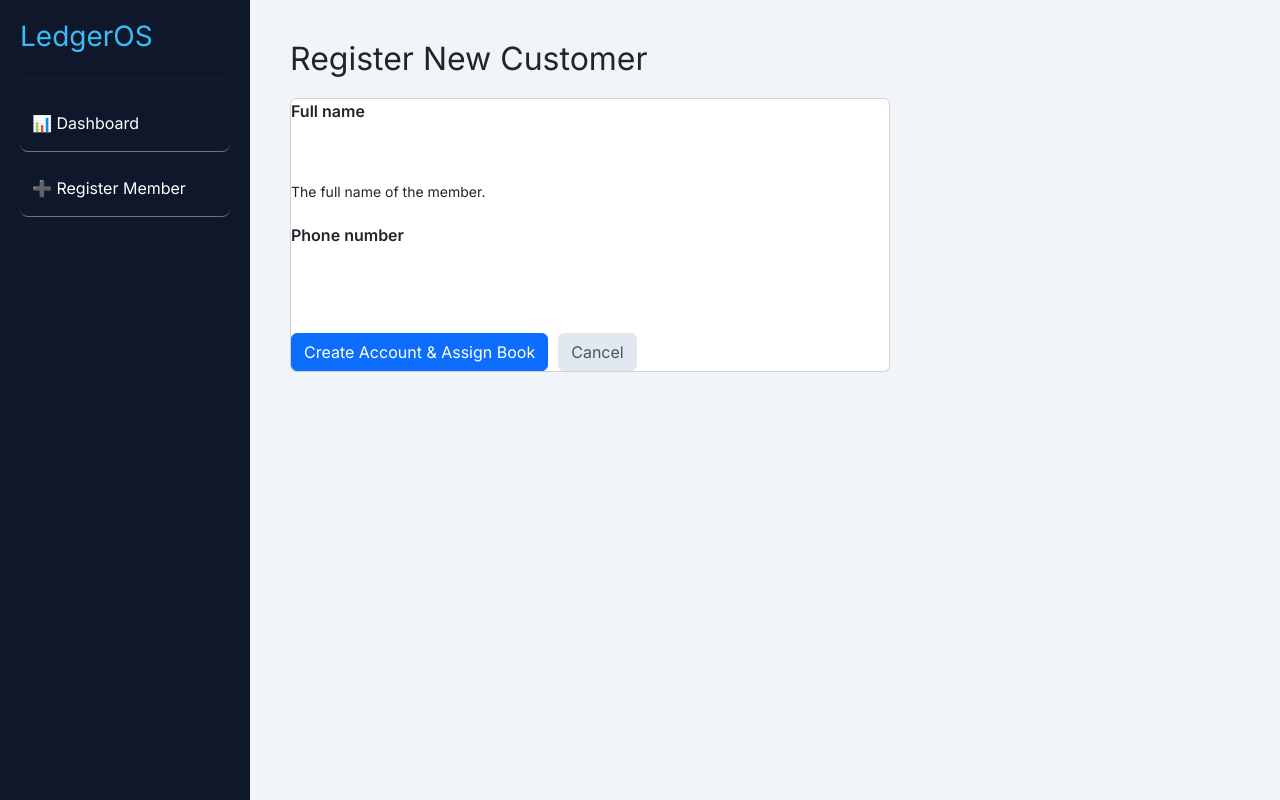
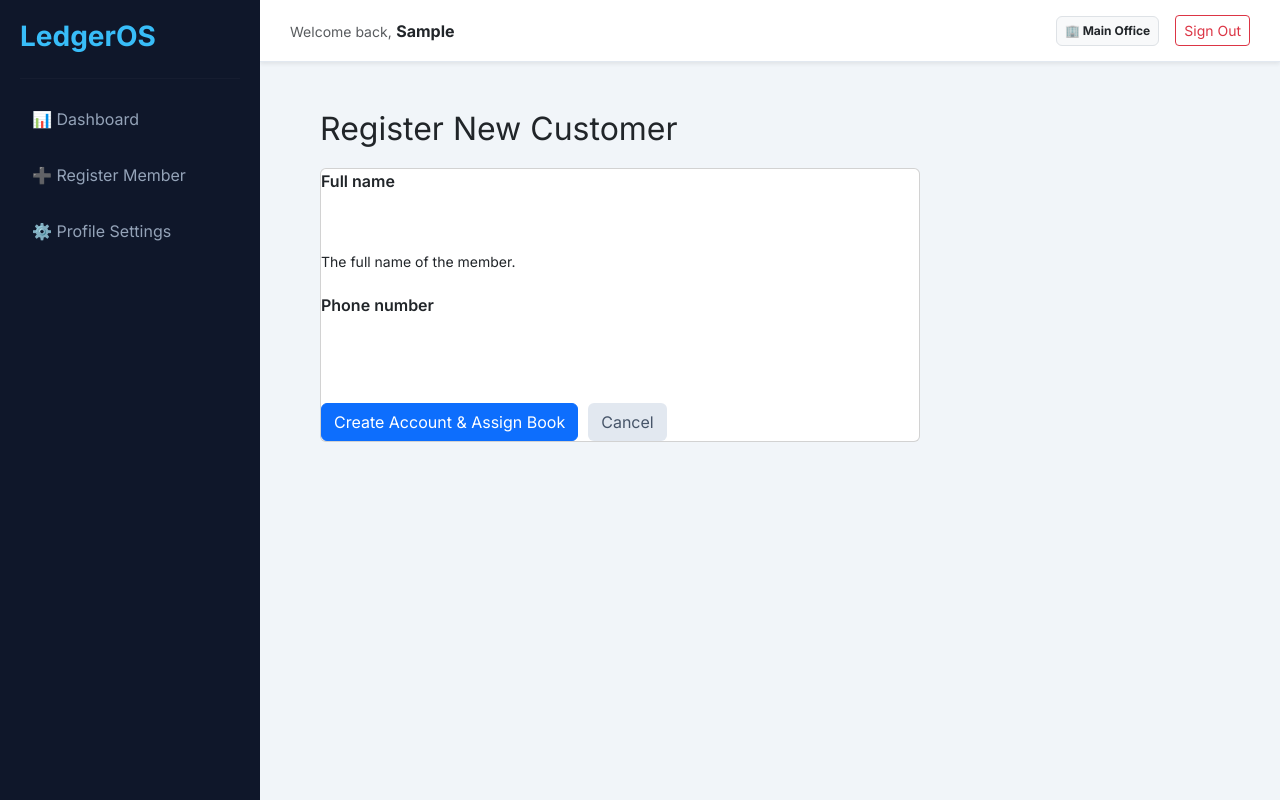
Before and after one commit to joedrake0909/Alx_Capstone_Project, a Django app: page /app/members/new/ in a window 1280 px wide. Run offline with Django 5.2, Linux system fonts and the light colour scheme; the visitor is signed in with stand-in values (Sample User, id 1).

Commit message:
Refactor base.html into SaaS template with conditional sidebar, top navbar, and role-based UI

```diff
--- a/templates/base.html
+++ b/templates/base.html
@@ -3,7 +3,7 @@
 <head>
     <meta charset="UTF-8">
     <meta name="viewport" content="width=device-width, initial-scale=1.0">
-    <title>Digital Ledger Pro</title>
+    <title>LedgerOS - Digital Passbook</title>
     <link href="https://cdn.jsdelivr.net/npm/bootstrap@5.3.0/dist/css/bootstrap.min.css" rel="stylesheet">
     <link href="https://fonts.googleapis.com/css2?family=Inter:wght@400;600;700&display=swap" rel="stylesheet">
 
@@ -12,35 +12,43 @@
             --sidebar-bg: #0f172a;
             --accent-color: #38bdf8;
             --body-bg: #f1f5f9;
+            --primary-blue: #1e40af;
         }
         body {
             font-family: 'Inter', sans-serif;
             background-color: var(--body-bg);
             margin: 0;
         }
+        /* Sidebar only appears when logged in */
         .sidebar {
-            width: 250px;
+            width: 260px;
             height: 100vh;
             background: var(--sidebar-bg);
             color: white;
             position: fixed;
             padding: 20px;
+            z-index: 1000;
         }
         .main-content {
-            margin-left: 250px;
-            padding: 40px;
+            {% if user.is_authenticated %} margin-left: 260px; {% endif %}
             min-height: 100vh;
+            transition: all 0.3s;
         }
-        .nav-link {
+        .top-navbar {
+            background: white;
+            border-bottom: 1px solid #e2e8f0;
+            padding: 15px 30px;
+        }
+        .nav-link-custom {
             color: #94a3b8;
             padding: 12px;
             border-radius: 8px;
             margin-bottom: 8px;
-            transition: all 0.3s;
             text-decoration: none;
             display: block;
+            transition: 0.3s;
         }
-        .nav-link:hover, .nav-link.active {
+        .nav-link-custom:hover, .nav-link-custom.active {
             background: rgba(255,255,255,0.1);
             color: var(--accent-color);
         }
@@ -51,48 +59,63 @@
             box-shadow: 0 4px 15px rgba(0,0,0,0.05);
             padding: 25px;
         }
-        .btn-ledger {
-            background: #1e293b;
-            color: white;
-            border-radius: 8px;
-            padding: 8px 20px;
-            border: none;
-        }
-        .btn-ledger:hover {
-            background: #334155;
-            color: var(--accent-color);
-        }
     </style>
 </head>
 <body>
+
+    {% if user.is_authenticated %}
     <div class="sidebar">
-        <h3 class="mb-4" style="color: var(--accent-color);">LedgerOS</h3>
+        <h3 class="mb-4 fw-bold" style="color: var(--accent-color);">LedgerOS</h3>
         <hr style="border-color: rgba(255,255,255,0.1);">
         <nav class="nav flex-column">
             {% if user.is_superuser %}
-            <a class="nav-link text-white py-3 border-bottom border-secondary" href="{% url 'member_list' %}">
-            📊 Dashboard
-            </a>
-            <a class="nav-link text-white py-3 border-bottom border-secondary" href="{% url 'member_create' %}">
-            ➕ Register Member
-            </a>
+                <a class="nav-link-custom" href="{% url 'member_list' %}">📊 Dashboard</a>
+                <a class="nav-link-custom" href="{% url 'member_create' %}">➕ Register Member</a>
             {% else %}
-            <a class="nav-link text-white py-3 border-bottom border-secondary" href="{% url 'customer_view' user.member.id %}">
-            📖 My Digital Book
-            </a>
+                <a class="nav-link-custom" href="{% url 'customer_view' user.member.id %}">📖 My Digital Book</a>
+            {% endif %}
+            <a class="nav-link-custom" href="#">⚙️ Profile Settings</a>
+        </nav>
+    </div>
     {% endif %}
 
-        </nav>
+    <div class="main-content">
+        <div class="top-navbar d-flex justify-content-between align-items-center shadow-sm">
+            <div>
+                {% if user.is_authenticated %}
+                    <span class="text-muted small">Welcome back,</span>
+                    <span class="fw-bold">{{ user.username|capfirst }}</span>
+                {% else %}
+                    <span class="fw-bold text-primary" style="font-size: 1.2rem;">LedgerOS</span>
+                {% endif %}
             </div>
 
-    <div class="main-content">
+            <div class="d-flex align-items-center gap-3">
+                {% if user.is_authenticated %}
+                    <span class="badge bg-light text-dark border p-2">
+                        🏢 {{ user.member.group.name|default:"Main Office" }}
+                    </span>
+                    <form method="post" action="{% url 'logout' %}" class="m-0">
+                        {% csrf_token %}
+                        <button type="submit" class="btn btn-sm btn-outline-danger">Sign Out</button>
+                    </form>
+                {% else %}
+                    <a href="{% url 'login' %}" class="btn btn-primary px-4 shadow-sm">Login</a>
+                {% endif %}
+            </div>
+        </div>
+
+        <div class="p-4 p-md-5">
             {% if messages %}
                 {% for message in messages %}
                     <div class="alert alert-info border-0 shadow-sm">{{ message }}</div>
                 {% endfor %}
             {% endif %}
 
+            <div class="container-fluid">
                 {% block content %}{% endblock %}
+            </div>
+        </div>
     </div>
 
     <script src="https://cdn.jsdelivr.net/npm/bootstrap@5.3.0/dist/js/bootstrap.bundle.min.js"></script>
```
Lines whose indentation alone changed are shown as unchanged.
